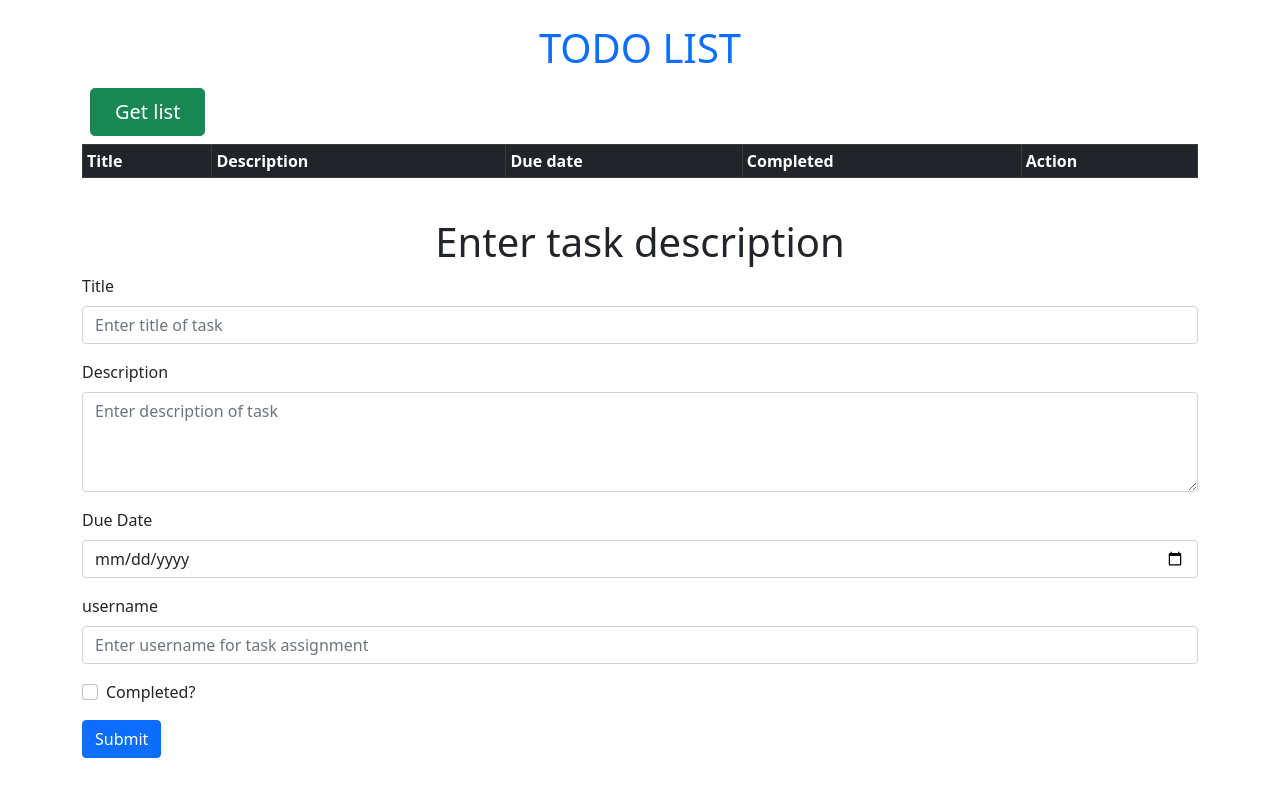
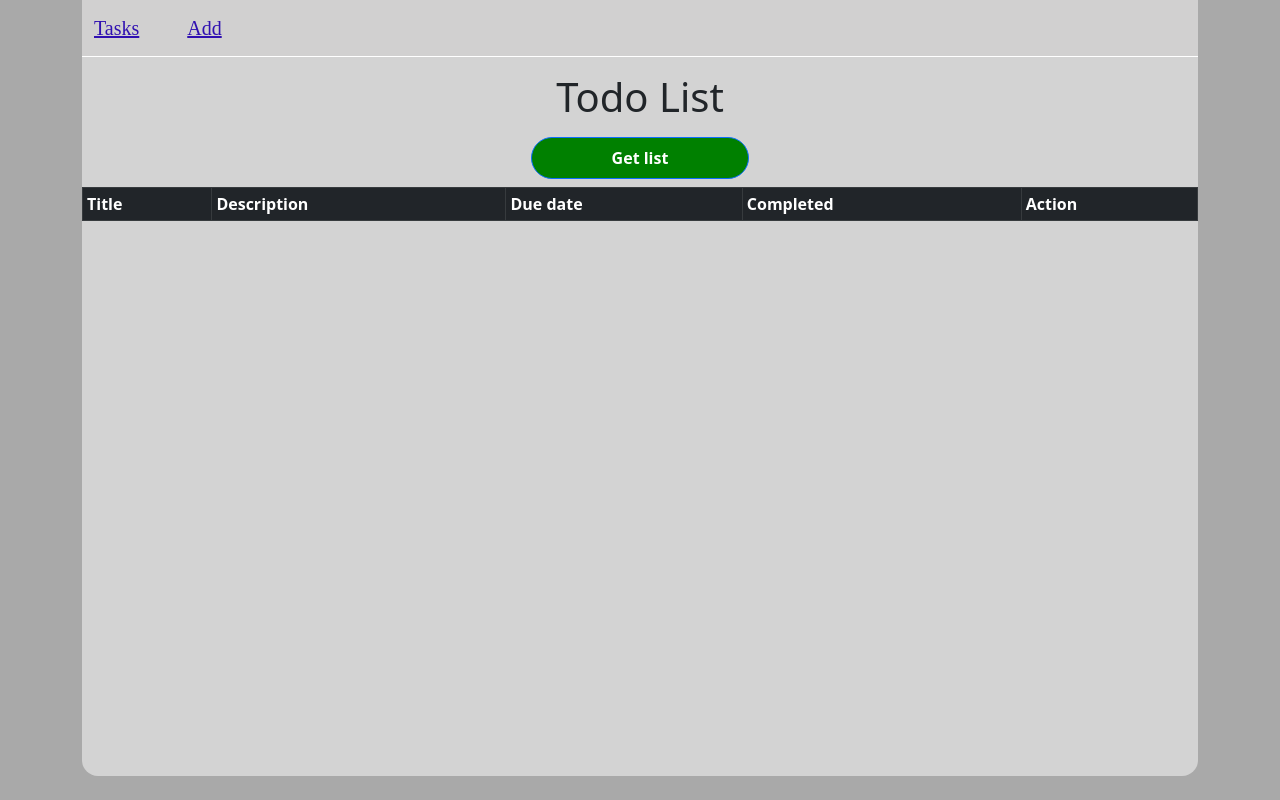
Before and after one commit to getconnected2010/todo_app_front_end_react, a React (Create React App) app: page / in a window 1280 px wide. Built offline with nearby package versions, Linux system fonts and the light colour scheme.

Commit message:
Added sass dependency and applied styles to components.

```diff
--- a/package.json
+++ b/package.json
@@ -11,6 +11,8 @@
     "react": "^18.1.0",
     "react-bootstrap": "^2.4.0",
     "react-dom": "^18.1.0",
+    "react-hook-form": "^7.32.2",
+    "react-router-dom": "^6.3.0",
     "react-scripts": "5.0.1",
     "web-vitals": "^2.1.4"
   },
@@ -37,5 +39,8 @@
       "last 1 firefox version",
       "last 1 safari version"
     ]
+  },
+  "devDependencies": {
+    "sass": "^1.53.0"
   }
 }
--- a/src/App.js
+++ b/src/App.js
@@ -2,14 +2,21 @@ import './App.css';
 import List from './components/List';
 import AddToList from './components/AddToList';
 import "bootstrap/dist/css/bootstrap.min.css";
+import {Routes, BrowserRouter as Router, Route} from "react-router-dom";
+import NavigationBar from './components/NavigationBar';
 
 function App() {
   return (
-      <div className='container'>
-        <List />
-
-        <AddToList />
-      </div>
+      <Router>
+        <div className='container'>
+          <NavigationBar />
+          <Routes>
+            <Route path='/' element={<List/>} />
+            <Route path='/list' element={<List/>} />
+            <Route path='/add' element={<AddToList/>} />
+          </Routes>
+        </div>
+      </Router>
   );
 }
 
--- a/src/components/AddToList.js
+++ b/src/components/AddToList.js
@@ -1,38 +1,44 @@
 import React from "react";
 import { Form, Button } from "react-bootstrap";
-
+import {useForm} from "react-hook-form";
+import {AddToListApi} from "../services/ListApi";
 
 const AddToList = ()=>{
 
-    const submitTodo =()=>{
-        console.log("submitted");
+    const initialValues = {title:"", description:"", dueDate: "", username : "", completed : false};
+    const {handleSubmit, register, reset } = useForm({defaultValues: initialValues})
+
+    const submitTodo =async(values)=>{
+        const result = await AddToListApi(values);
+        reset();
+        window.alert(result);
     }
     return(
-        <div>
-            <h1 class="text-center pt-4">Enter task description</h1>
-             <Form onSubmit={submitTodo} >
+        <div className="add">
+            <h1>Enter task description</h1>
+             <Form onSubmit={handleSubmit(submitTodo)} >
                 <Form.Group className="mb-3">
                     <Form.Label>Title</Form.Label>
-                    <Form.Control name="title" type="text" placeholder="Enter title of task" />
+                    <Form.Control {...register("title")} type="text" placeholder="Enter title of task" />
                 </Form.Group>
 
                 <Form.Group className="mb-3">
                     <Form.Label>Description</Form.Label>
-                    <Form.Control name="description" as="textarea" style={{ height: '100px' }} type="text" placeholder="Enter description of task" />
+                    <Form.Control {...register("description")} as="textarea" style={{ height: '100px' }} type="text" placeholder="Enter description of task" />
                 </Form.Group>
 
                 <Form.Group className="mb-3">
                     <Form.Label>Due Date</Form.Label>
-                    <Form.Control name="dueDate" type="date" placeholder="Enter Due Date of task" />
+                    <Form.Control {...register("dueDate")} type="date" placeholder="Enter Due Date of task" />
                 </Form.Group>
 
                 <Form.Group className="mb-3">
                     <Form.Label>username</Form.Label>
-                    <Form.Control name="username" type="text" placeholder="Enter username for task assignment" />
+                    <Form.Control {...register("username")} type="text" placeholder="Enter username for task assignment" />
                 </Form.Group>
 
                 <Form.Group className="mb-3">
-                    <Form.Check name="completed" type="checkbox" label="Completed?" />
+                    <Form.Check {...register("completed")} type="checkbox" label="Completed?" />
                 </Form.Group>
 
                 <Button variant="primary" type="submit">
--- a/src/components/List.js
+++ b/src/components/List.js
@@ -29,12 +29,12 @@ const List = () =>{
     }
 
   return(
-    <div>
-        <div>
-        <h1 class="text-center text-uppercase font-weight-bold text-primary pt-4">
+    <div className=" list">
+        <h1>
             Todo List
         </h1>
-            <Button className="m-2 px-4" variant="success" size="lg" onClick={getList}>Get list</Button>
+        <div className="listHeader">
+            <Button className="listButton" onClick={getList}>Get list</Button>
         </div>
         <Table striped bordered hover variant="dark" size="sm">
 
@@ -55,7 +55,7 @@ const List = () =>{
                         <td id={item.todoId}>{item.description}</td>
                         <td id={item.todoId}>{item.dueDate}</td>
                         <td id={item.todoId}>{item.completed? "Y": "N"}</td>
-                        <td><Button id={item.todoId} onClick={()=>deleteItem(item.todoId)}>Delete task</Button></td>
+                        <td><Button className="deleteButton" id={item.todoId} onClick={()=>deleteItem(item.todoId)}>Delete task</Button></td>
                     </tr>
                 ))
             }
--- /dev/null
+++ b/src/components/NavigationBar.js
@@ -0,0 +1,19 @@
+import React from "react";
+import { Navbar, Nav, Container } from "react-bootstrap";
+
+const NavigationBar =()=>{
+    return(
+        <div className="">
+            <Navbar className="navigationBar" variant="dark" >
+                <Container>
+                <Navbar.Brand href="/">Tasks</Navbar.Brand>
+                <Nav className="me-auto">
+                <Navbar.Brand href="/add">Add</Navbar.Brand>
+                </Nav>
+                </Container>
+            </Navbar>
+        </div>
+    )
+}
+
+export default NavigationBar;
--- a/src/index.css
+++ b/src/index.css
@@ -1,3 +1,11 @@
+html{
+  background-color: darkgray;
+}
+
+#root{
+  background-color: darkgray;
+}
+
 body {
   margin: 0;
   font-family: -apple-system, BlinkMacSystemFont, 'Segoe UI', 'Roboto', 'Oxygen',
--- a/src/index.js
+++ b/src/index.js
@@ -3,6 +3,7 @@ import ReactDOM from 'react-dom/client';
 import './index.css';
 import App from './App';
 import reportWebVitals from './reportWebVitals';
+import './sass/main.scss';
 
 const root = ReactDOM.createRoot(document.getElementById('root'));
 root.render(
--- /dev/null
+++ b/src/sass/_Add.scss
@@ -0,0 +1,13 @@
+.add{
+    background-color: rgb(75, 75, 159);
+    padding: 1rem 2rem;
+    border-bottom-left-radius: 1rem;
+    border-bottom-right-radius: 1rem;
+    color: white;
+    h1{
+        text-align: center;
+    }
+    .form-control{
+        background-color: rgb(236, 230, 230);
+    }
+}
--- /dev/null
+++ b/src/sass/_List.scss
@@ -0,0 +1,28 @@
+.list{
+    background-color: lightgray;
+    height: 90vh;
+    border-top: 1px solid white;
+    border-bottom-left-radius: 1rem;
+    border-bottom-right-radius: 1rem;
+    .listHeader{
+        display: flex;
+    }
+    h1{
+        text-align: center;
+        padding-top: 1rem;
+        // border-bottom: 1px solid black;
+    }
+    .listButton{
+        background-color: green;
+        padding: 0.5rem 5rem;
+        margin: 0.5rem auto;
+        font-weight: bolder;
+        border-radius: 5rem;
+    }
+    .deleteButton{
+        background-color: rgb(214, 8, 8);
+        color: black;
+        font-style: oblique;
+        font-weight: bold;
+    }
+}
--- /dev/null
+++ b/src/sass/_NavigationBar.scss
@@ -0,0 +1,9 @@
+.navigationBar{
+    background-color: rgb(209, 208, 208);
+    .navbar-brand{
+        padding-right: 2rem;
+        color: rgb(48, 16, 177);
+        font-family:cursive;
+        text-decoration: underline;
+    }
+}
--- /dev/null
+++ b/src/sass/main.scss
@@ -0,0 +1,3 @@
+@import './List';
+@import './NavigationBar';
+@import './Add';
--- a/src/services/ListApi.js
+++ b/src/services/ListApi.js
@@ -1,6 +1,16 @@
 import axios from "axios";
 
 let BACK_END_URL = "http://localhost:8080"
+
+export const AddToListApi = async(values)=>{
+    try {
+        const result = await axios.post(BACK_END_URL+"/todo/add", values);
+        if(result.status===200) return result.data;
+    } catch (error) {
+        console.log(error);
+        return "error adding to list";
+    }
+}
 
 export const ListApi =async()=>{
     try {
```
Also changed, not shown: 1 other file (tests, documents, lock files or other folders).
